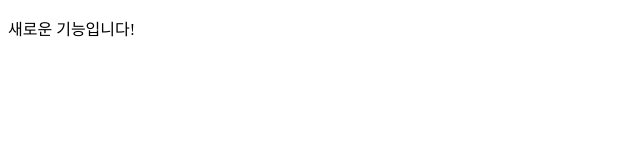
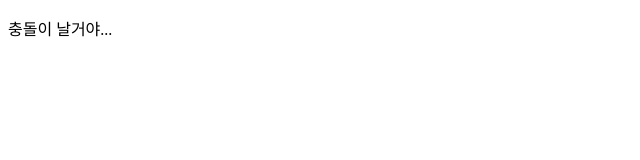
Before and after one commit to kimyeongini/GitInitTest, a plain HTML site: page index.html in a window 1280 px wide. Shown: the full height of the page, 0-640 px from the left. Drawn offline with Linux system fonts and the light colour scheme.

Commit message:
충돌 예정!

```diff
--- a/index.html
+++ b/index.html
@@ -7,6 +7,6 @@
     <title>메인은 그대로 진행!!</title>
   </head>
   <body>
-    <p>새로운 기능입니다!</p>
+    <p>충돌이 날거야...</p>
   </body>
 </html>
```
